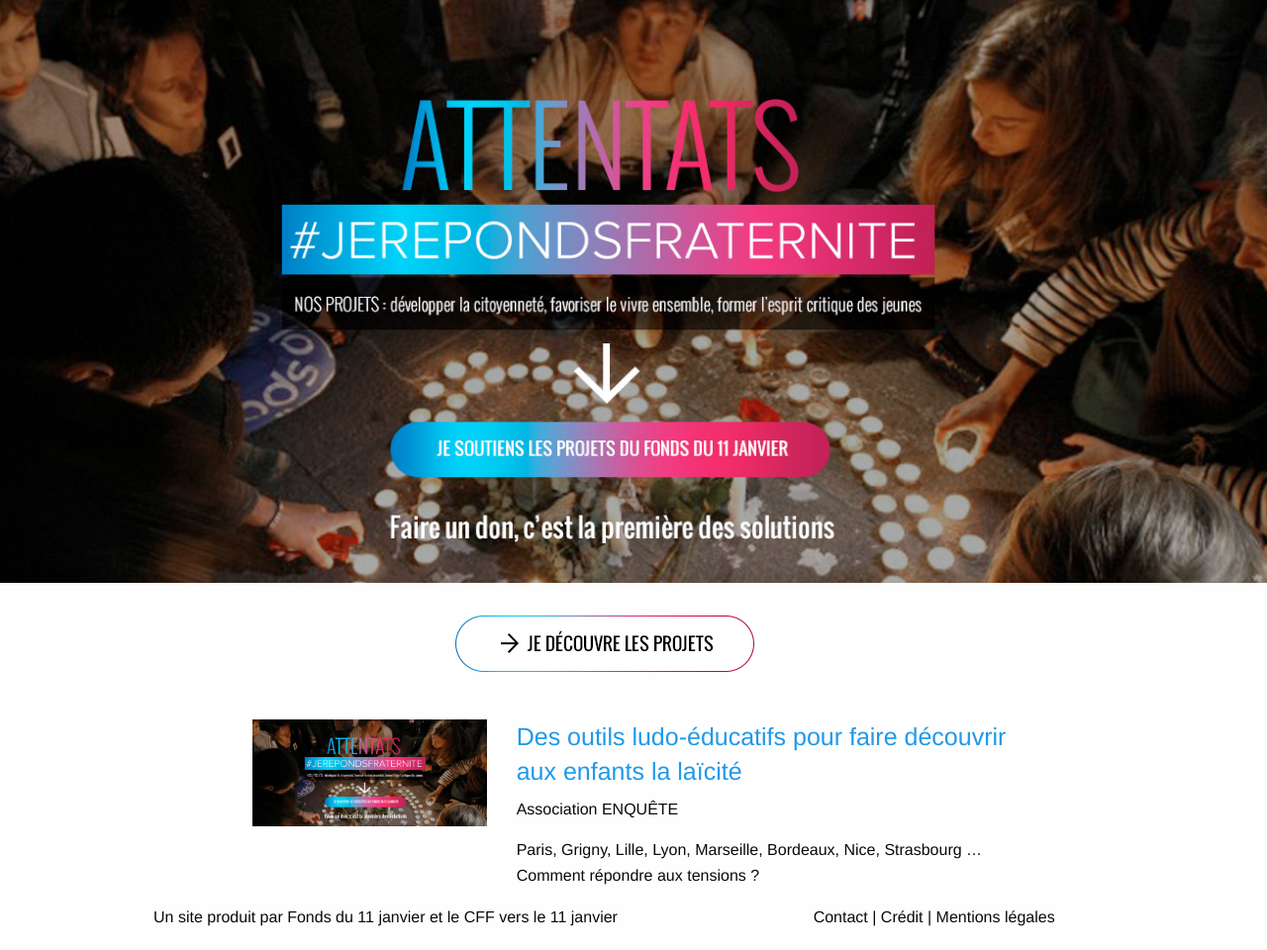
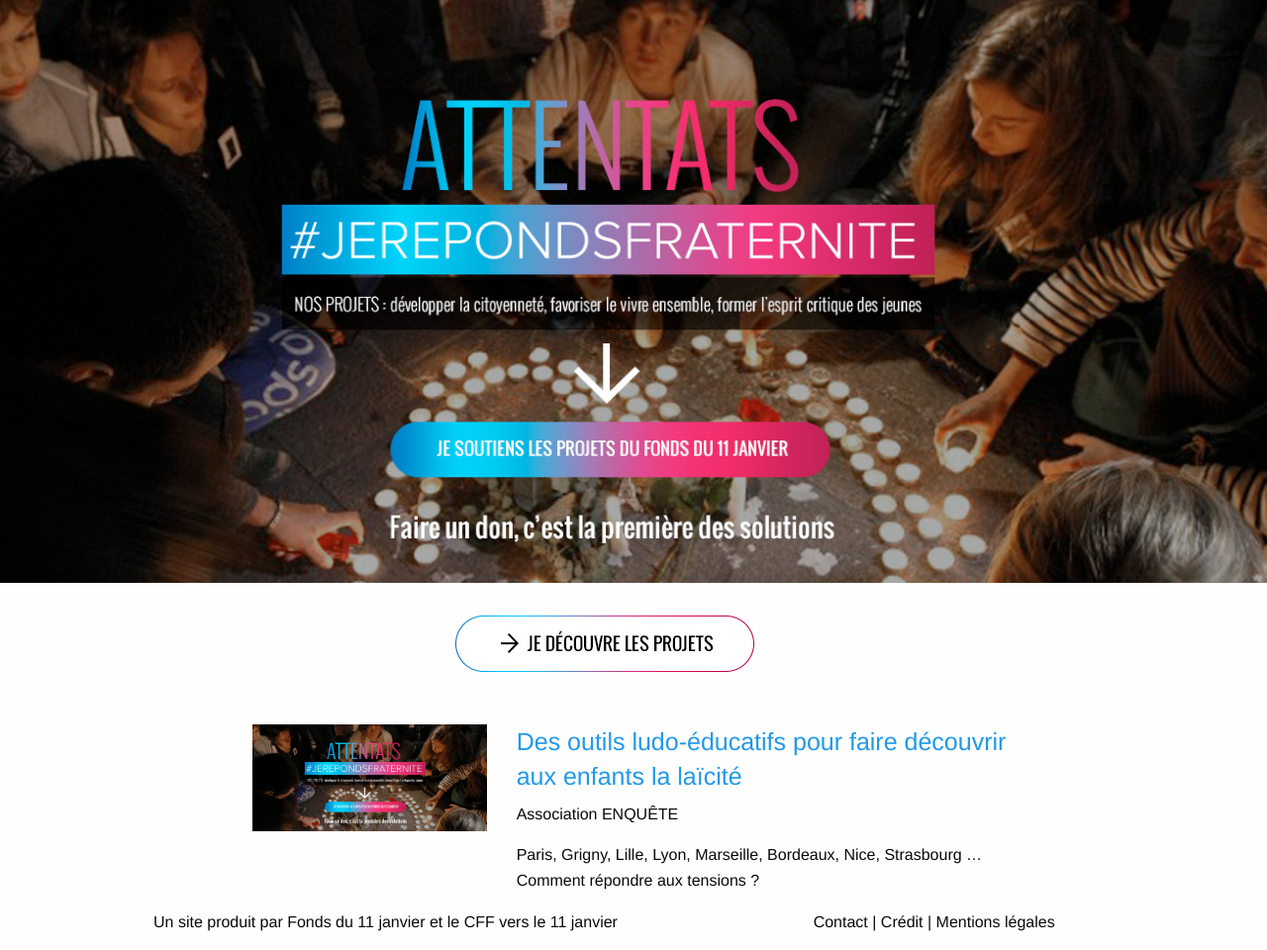
Before and after one commit to adfinitas-app/jerepondsfraternite, a Jekyll site: the page built from index.html, in a window 1280 px wide. Shown: the whole page at 99% size. Built offline with Jekyll 4.4.1, drawn with Linux system fonts in a browser that asks for light colours.

Commit message:
Updated 'css/app.css' via CloudCannon

```diff
--- a/css/app.css
+++ b/css/app.css
@@ -15,5 +15,5 @@
 }
 .center {
     padding-top: 30px;
-    padding-bottom: 45px;
+    padding-bottom: 50px;
 }
```
